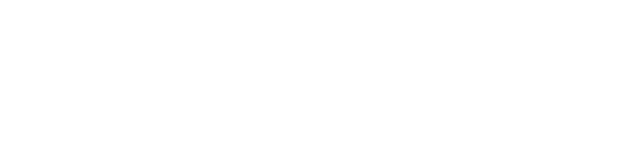
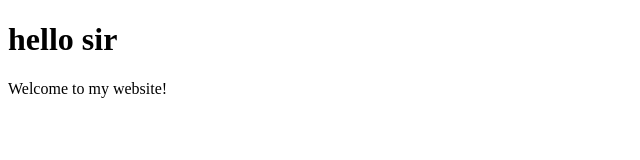
Before and after one commit to MrFresher2026/GIT_MERGE_1, a plain HTML site: page index.html in a window 1280 px wide. Shown: the whole page, without its empty margins (0-640 px from the left). Drawn offline with Linux system fonts and the light colour scheme.

Commit message:
change title do something

```diff
--- a/index.html
+++ b/index.html
@@ -3,9 +3,10 @@
 <head>
     <meta charset="UTF-8">
     <meta name="viewport" content="width=device-width, initial-scale=1.0">
-    <title>Document</title>
+    <title>aman kumar</title>
 </head>
 <body>
-
+    <h1>hello sir</h1>
+    <p>Welcome to my website!</p>
 </body>
 </html>
```
